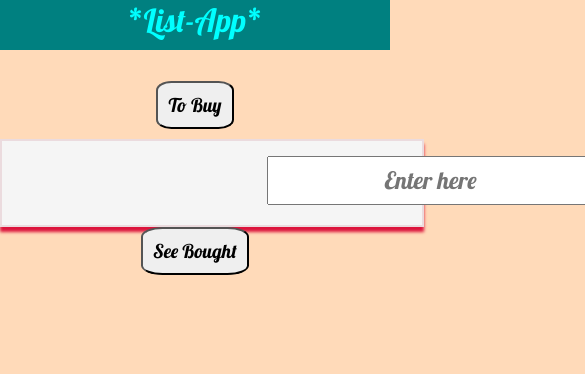
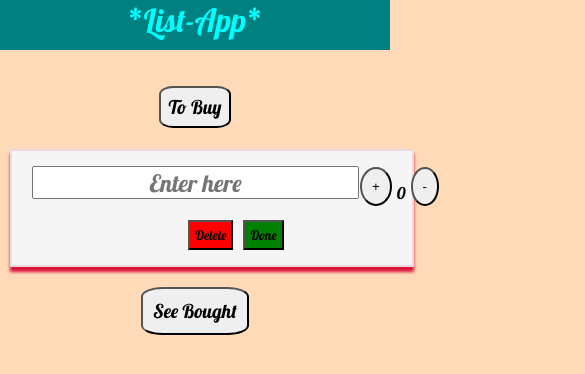
Before and after one commit to sirius97/List-App, a React app: page / in a window 390 px wide. Shown: the top 374 px of the page, 585 px wide, since content can reach past the window. Built offline with nearby package versions, Linux system fonts and the light colour scheme.

Commit message:
responsive update

```diff
--- a/src/App.css
+++ b/src/App.css
@@ -11,3 +11,9 @@
   font-weight: 300;
 
 }
+
+@media (min-width: 400px){
+  .App h1{
+    width: 100%;
+  }
+}
--- a/src/Container/ToBuy/Item/Item.css
+++ b/src/Container/ToBuy/Item/Item.css
@@ -28,24 +28,49 @@
 
 .A {
     display:flex;
-    margin-left:250px;
+    position: relative;
     margin-right: 10px;
+    margin-left: 30%;
 }
 
 .A input {
 
-    height:78%;
+    height:60%;
     font-family:Lobster;
     font-size:24px;
     text-align:center;
 }
 
 
-@media (max-width: 400px){
+@media only screen and (max-width: 500px){
     .Item {
         width : 100%;
+        height : fit-content;
         padding: 15px;
         display: flex;
-        margin : 0 auto;
+        margin-bottom: 10px;
+        margin-left: 0px;
     }
+
+    .A {
+        display:flex;
+        margin-right: 5px;
+        margin-left: 5px;
+    }
+
+    .A input {
+        height: 50%;
+    }
+
+    .Delete {
+        margin-right: 10px;
+        padding:5px;
+
+    }
+
+    .Done {
+        padding:5px;
+    }
+
+
 }
--- a/src/Container/ToBuy/Item/Item.js
+++ b/src/Container/ToBuy/Item/Item.js
@@ -6,14 +6,17 @@ const item = (props) => {
 
       return  (
             <div className={classes.Item}>
+                <div style = {{display:'block'}}>
                 <div className ={classes.A}>
                     <div>
                     <input type="text" onChange = {props.changeName} placeholder="Enter here" value={props.name}/>
                     </div>
                     <QuantityCounter quantity = {props.quantity} increment = {props.increment} decrement = {props.decremet} />
                 </div>
+
                 <button onClick={props.delete} className = {classes.Delete}>Delete</button>
                 <button onClick = {props.done} className={classes.Done}>Done</button>
+                </div>
             </div>
         );
 
--- a/src/Container/ToBuy/ToBuy.css
+++ b/src/Container/ToBuy/ToBuy.css
@@ -25,3 +25,21 @@
     background-color: hotpink;
     color: black;
 }
+
+@media (max-width: 400px){
+    .buttonA{
+
+        border-radius:20%;
+        padding:7px;
+        font-size:19px;
+        margin:5px;
+    }
+
+    .Bought button {
+        padding: 7px;
+    }
+
+    .ToBuy {
+        padding: 10px;
+    }
+}
```
